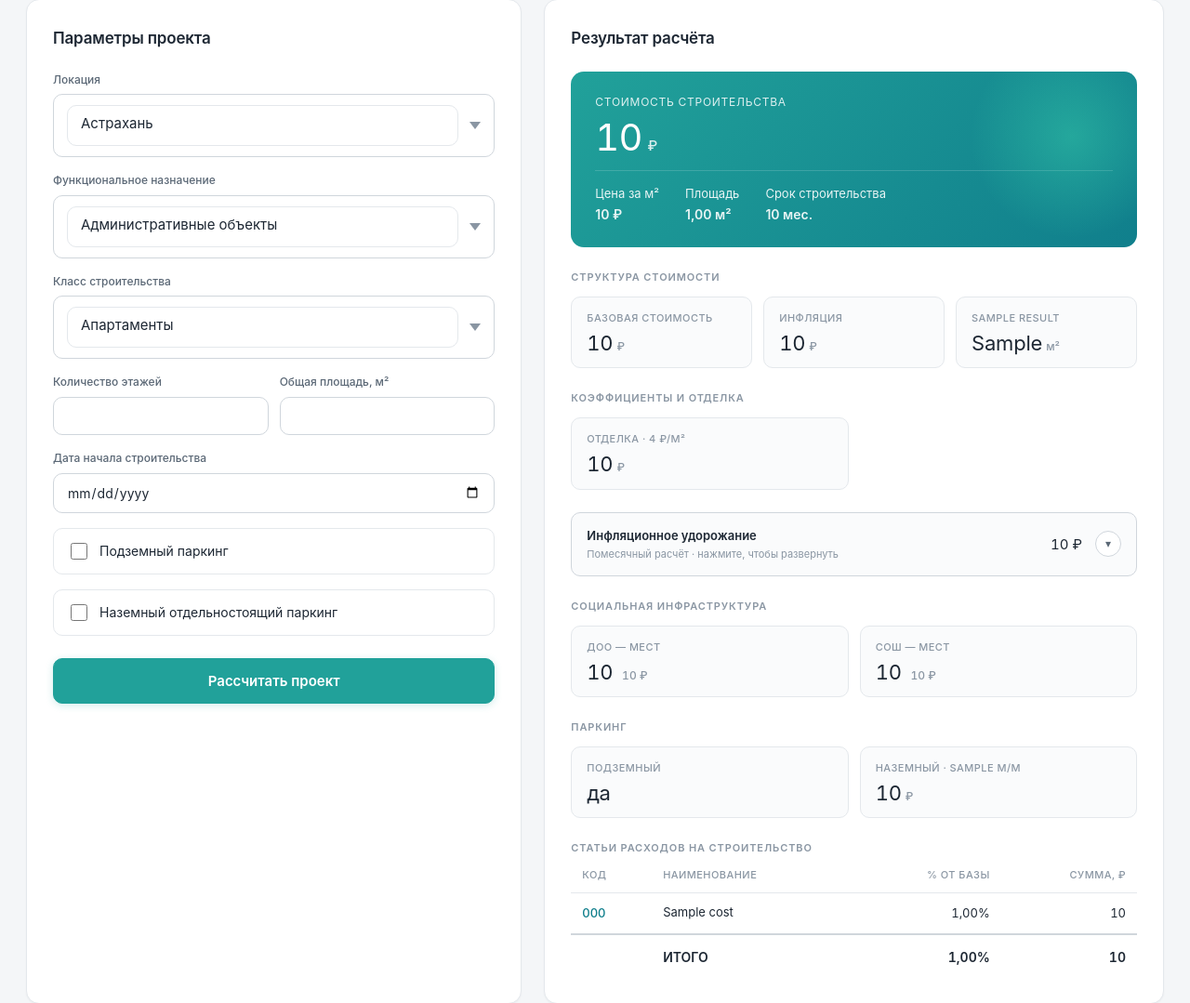
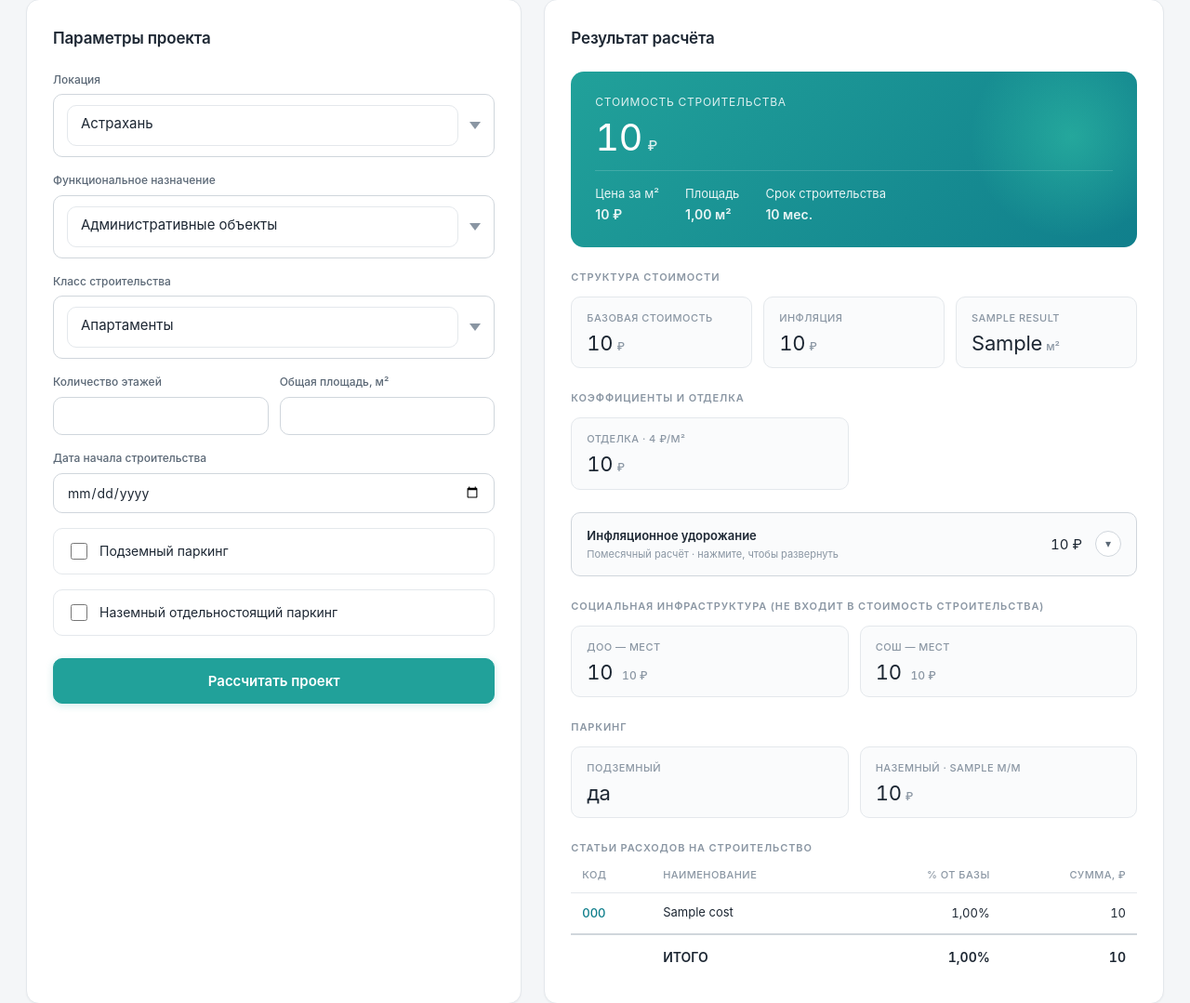
Before and after one commit to AskMeWhy11/construction-platform-refresh, a Django app: template calc/templates/calc/form.html in a window 1280 px wide. Shown: the part 286-1365 px from the top of the page at 93% size. Run offline with Django 5.2, Linux system fonts and the light colour scheme; data comes from the database, SQL or seed files in the repository; tables that the repository leaves empty hold one stand-in row (values such as "Sample post"); the template is opened without the code that fills it: values that come from a table or form of the project are taken from there, most other values are stand-ins (such as "Sample title", 1, 10 or a date in 2020); parts of the project's set-up code (start-up, migrations or seed data) failed here and were passed over; some web fonts are replaced.

Commit message:
Добавил именование полей

```diff
--- a/calc/templates/calc/form.html
+++ b/calc/templates/calc/form.html
@@ -229,7 +229,7 @@
         {# Соцобъекты #}
         {% if result.doo_cost or result.sosh_cost %}
         <div class="result-section">
-            <h3 class="result-section-title">Социальная инфраструктура</h3>
+            <h3 class="result-section-title">Социальная инфраструктура (не входит в стоимость строительства)</h3>
             <div class="result-grid">
                 {% if result.doo_cost %}
                 <div class="result-item">
```
